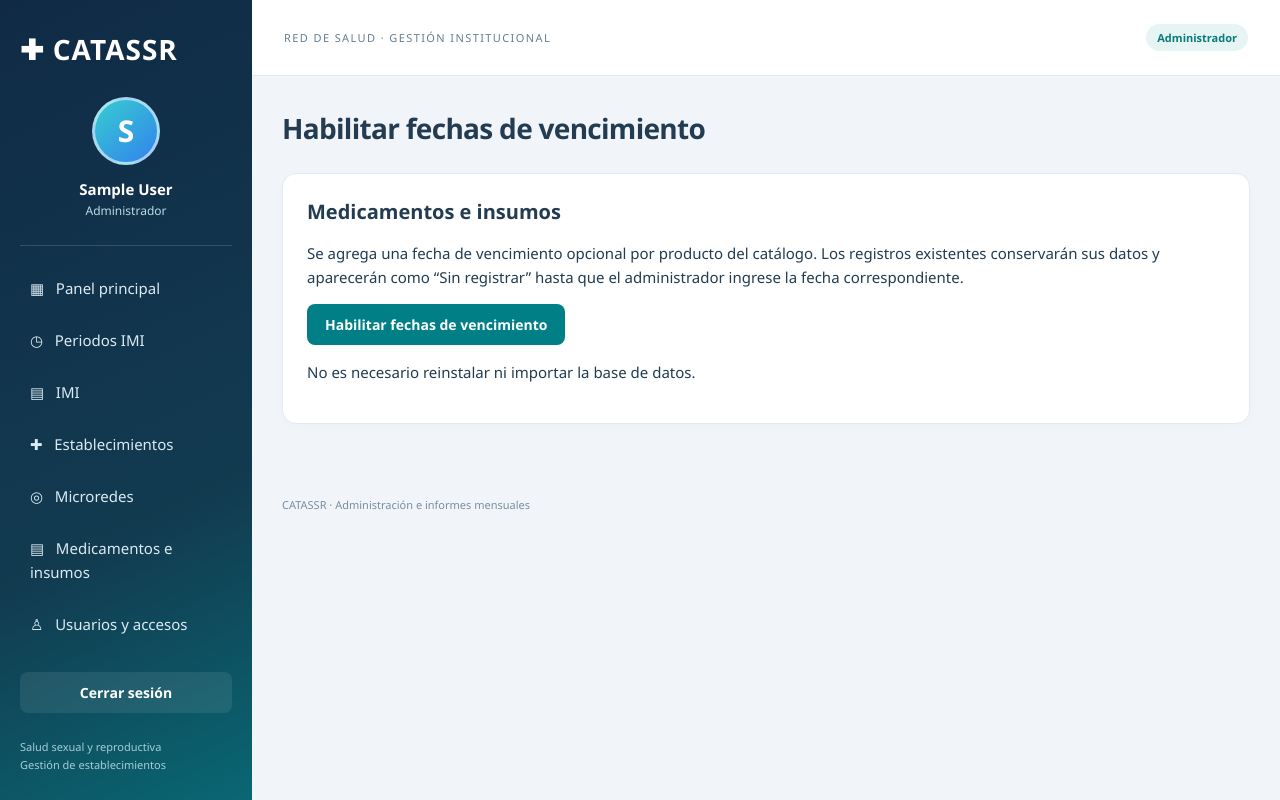
After one commit to ehuayllapupao-lgtm/CATASSR, a PHP site: page /actualizar_vencimientos.php in a window 1280 px wide. The commit adds this page. Run offline with PHP 8.4, Linux system fonts and the light colour scheme; the visitor is signed in with stand-in values (Sample User, id 1).

Commit message:
Registrar fechas de vencimiento y alertas en medicamentos e insumos

```diff
--- /dev/null
+++ b/CATASSR/actualizar_vencimientos.php
@@ -0,0 +1,15 @@
+<?php
+require __DIR__.'/app.php';require __DIR__.'/vencimientos_lib.php';
+try{$d=db();$u=isset($_SESSION['uid'])?q($d,'SELECT * FROM usuarios WHERE id=? AND activo=1',[$_SESSION['uid']])->fetch():null;}catch(PDOException $ex){go('index.php');}
+if(!$u)go('index.php');if($u['rol']!=='admin'){http_response_code(403);exit('Solo el administrador puede habilitar las fechas de vencimiento.');}
+$error='';if($_SERVER['REQUEST_METHOD']==='POST'){
+ csrf();try{
+ if(!vencimientos_ready($d)){
+  try{$d->exec('ALTER TABLE productos ADD COLUMN fecha_vencimiento DATE NULL DEFAULT NULL');}
+  catch(PDOException $ex){if((int)($ex->errorInfo[1]??0)!==1060)throw $ex;}
+ }
+ if(!vencimientos_ready($d))throw new RuntimeException('Columna de vencimiento no disponible.');
+ $_SESSION['flash']='Fechas de vencimiento habilitadas. Los productos existentes se conservaron sin fechas inventadas.';go('index.php?page=productos');
+ }catch(Throwable $ex){error_log($ex->getMessage());$error='No se pudo actualizar. Revise los permisos MySQL e intente nuevamente; no reinstale CATASSR.';}
+}
+top('Habilitar fechas de vencimiento',$u);if($error)echo '<p class="alert">'.e($error).'</p>';?><section class="card"><h2>Medicamentos e insumos</h2><p>Se agrega una fecha de vencimiento opcional por producto del catálogo. Los registros existentes conservarán sus datos y aparecerán como “Sin registrar” hasta que el administrador ingrese la fecha correspondiente.</p><form method="post"><?=token()?><button>Habilitar fechas de vencimiento</button></form><p>No es necesario reinstalar ni importar la base de datos.</p></section><?php bottom();
--- a/CATASSR/schema.sql
+++ b/CATASSR/schema.sql
@@ -1,7 +1,7 @@
 CREATE TABLE IF NOT EXISTS microredes (id INT PRIMARY KEY AUTO_INCREMENT, nombre VARCHAR(150) NOT NULL UNIQUE) ENGINE=InnoDB DEFAULT CHARSET=utf8mb4;
 CREATE TABLE IF NOT EXISTS establecimientos (id INT PRIMARY KEY AUTO_INCREMENT, codigo VARCHAR(30) NOT NULL UNIQUE, nombre VARCHAR(180) NOT NULL, microred_id INT NOT NULL, cod_distrito VARCHAR(30) NOT NULL, distrito VARCHAR(150) NOT NULL, categoria VARCHAR(30) NOT NULL, FOREIGN KEY (microred_id) REFERENCES microredes(id)) ENGINE=InnoDB DEFAULT CHARSET=utf8mb4;
 CREATE TABLE IF NOT EXISTS usuarios (id INT PRIMARY KEY AUTO_INCREMENT, nombre VARCHAR(150) NOT NULL, usuario VARCHAR(80) NOT NULL UNIQUE, clave VARCHAR(255) NOT NULL, rol ENUM('admin','tecnico','microred','establecimiento') NOT NULL, microred_id INT NULL, establecimiento_id INT NULL UNIQUE, activo TINYINT NOT NULL DEFAULT 1, intentos INT NOT NULL DEFAULT 0, bloqueo_hasta DATETIME NULL, FOREIGN KEY (microred_id) REFERENCES microredes(id), FOREIGN KEY (establecimiento_id) REFERENCES establecimientos(id)) ENGINE=InnoDB DEFAULT CHARSET=utf8mb4;
-CREATE TABLE IF NOT EXISTS productos (id INT PRIMARY KEY AUTO_INCREMENT, codigo VARCHAR(30) NOT NULL UNIQUE, nombre VARCHAR(255) NOT NULL, tipo VARCHAR(20) NOT NULL, unidad VARCHAR(60) NOT NULL) ENGINE=InnoDB DEFAULT CHARSET=utf8mb4;
+CREATE TABLE IF NOT EXISTS productos (id INT PRIMARY KEY AUTO_INCREMENT, codigo VARCHAR(30) NOT NULL UNIQUE, nombre VARCHAR(255) NOT NULL, tipo VARCHAR(20) NOT NULL, unidad VARCHAR(60) NOT NULL, fecha_vencimiento DATE NULL DEFAULT NULL) ENGINE=InnoDB DEFAULT CHARSET=utf8mb4;
 CREATE TABLE IF NOT EXISTS instalacion (id INT PRIMARY KEY, fecha TIMESTAMP DEFAULT CURRENT_TIMESTAMP) ENGINE=InnoDB DEFAULT CHARSET=utf8mb4;
 
 CREATE TABLE IF NOT EXISTS imi_apertura (establecimiento_id INT NOT NULL, producto_id INT NOT NULL, saldo BIGINT UNSIGNED NOT NULL DEFAULT 0, PRIMARY KEY(establecimiento_id,producto_id), FOREIGN KEY(establecimiento_id) REFERENCES establecimientos(id), FOREIGN KEY(producto_id) REFERENCES productos(id)) ENGINE=InnoDB DEFAULT CHARSET=utf8mb4;
--- /dev/null
+++ b/CATASSR/vencimientos_lib.php
@@ -0,0 +1,18 @@
+<?php
+function vencimientos_ready(PDO $d): bool {
+ try{q($d,'SELECT fecha_vencimiento FROM productos LIMIT 0');return true;}catch(PDOException $ex){return false;}
+}
+function vencimientos_fecha($value): ?string {
+ if(!is_scalar($value))throw new RuntimeException('Fecha de vencimiento no válida.');
+ $value=trim((string)$value);if($value==='')return null;
+ if(!preg_match('/^(\d{4})-(\d{2})-(\d{2})$/',$value,$m)||(int)$m[1]<1000||!checkdate((int)$m[2],(int)$m[3],(int)$m[1]))throw new RuntimeException('Ingrese una fecha de vencimiento válida en formato año-mes-día.');
+ return $value;
+}
+function vencimientos_estado(?string $fecha,?DateTimeImmutable $hoy=null): array {
+ if(!$fecha)return ['texto'=>'Sin registrar','fondo'=>'#edf1f5','color'=>'#53677b'];
+ $hoy=($hoy??new DateTimeImmutable('now',new DateTimeZone('America/Lima')))->setTime(0,0);
+ if($fecha<$hoy->format('Y-m-d'))return ['texto'=>'Vencido','fondo'=>'#ffe5e9','color'=>'#a6203b'];
+ if($fecha===$hoy->format('Y-m-d'))return ['texto'=>'Vence hoy','fondo'=>'#fff0d6','color'=>'#945600'];
+ if($fecha<=$hoy->modify('+30 days')->format('Y-m-d'))return ['texto'=>'Próximo a vencer (30 días)','fondo'=>'#fff0d6','color'=>'#945600'];
+ return ['texto'=>'Vigente','fondo'=>'#e1f4e9','color'=>'#216a46'];
+}
```
Also changed, not shown: ACTUALIZAR_VENCIMIENTOS.md (added, +44 -0 lines), CATASSR/index.php (+18 -7 lines), CATASSR/.htaccess, README.md, 3 other files.
